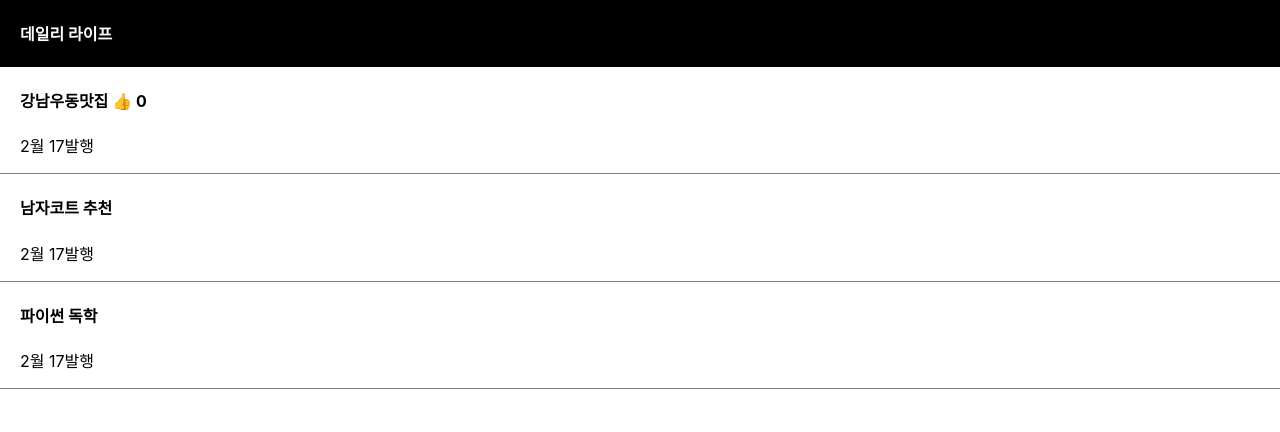
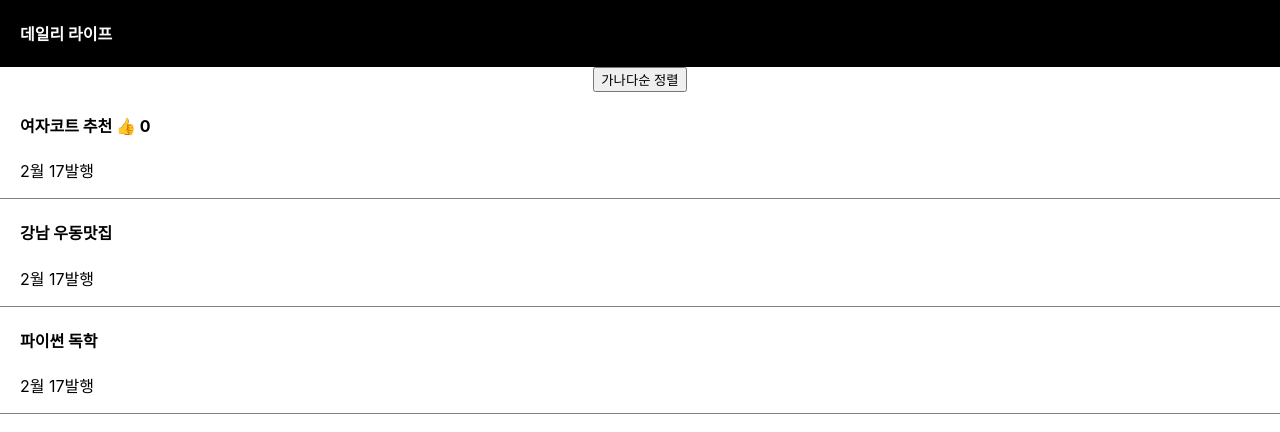
Before and after one commit to Zvckaya/react_blog, a React (Create React App) app: page / in a window 1280 px wide. Shown: the top 432 px of the page. Built offline with nearby package versions, Linux system fonts and the light colour scheme.

Commit message:
add sort button

```diff
--- a/src/App.js
+++ b/src/App.js
@@ -5,7 +5,7 @@ import "./App.css";
 import { useState } from "react";
 
 function App() {
-  let postName = ["강남우동맛집", "남자코트 추천", "파이썬 독학"];
+  let postName = ["여자코트 추천", "강남 우동맛집", "파이썬 독학"];
   let [title, mt] = useState(postName);
   let [goods, mg] = useState(0);
 
@@ -15,6 +15,15 @@ function App() {
         {/*style 넣을때는 중괄호 style {}*/}
         <h4>데일리 라이프</h4>
       </div>
+
+      <button
+        onClick={() => {
+          let copy = [...title];
+          copy = copy.sort();
+          mt(copy);
+        }}>
+        가나다순 정렬
+      </button>
       <div className="list">
         <h4>
           {title[0]}{" "}
```
